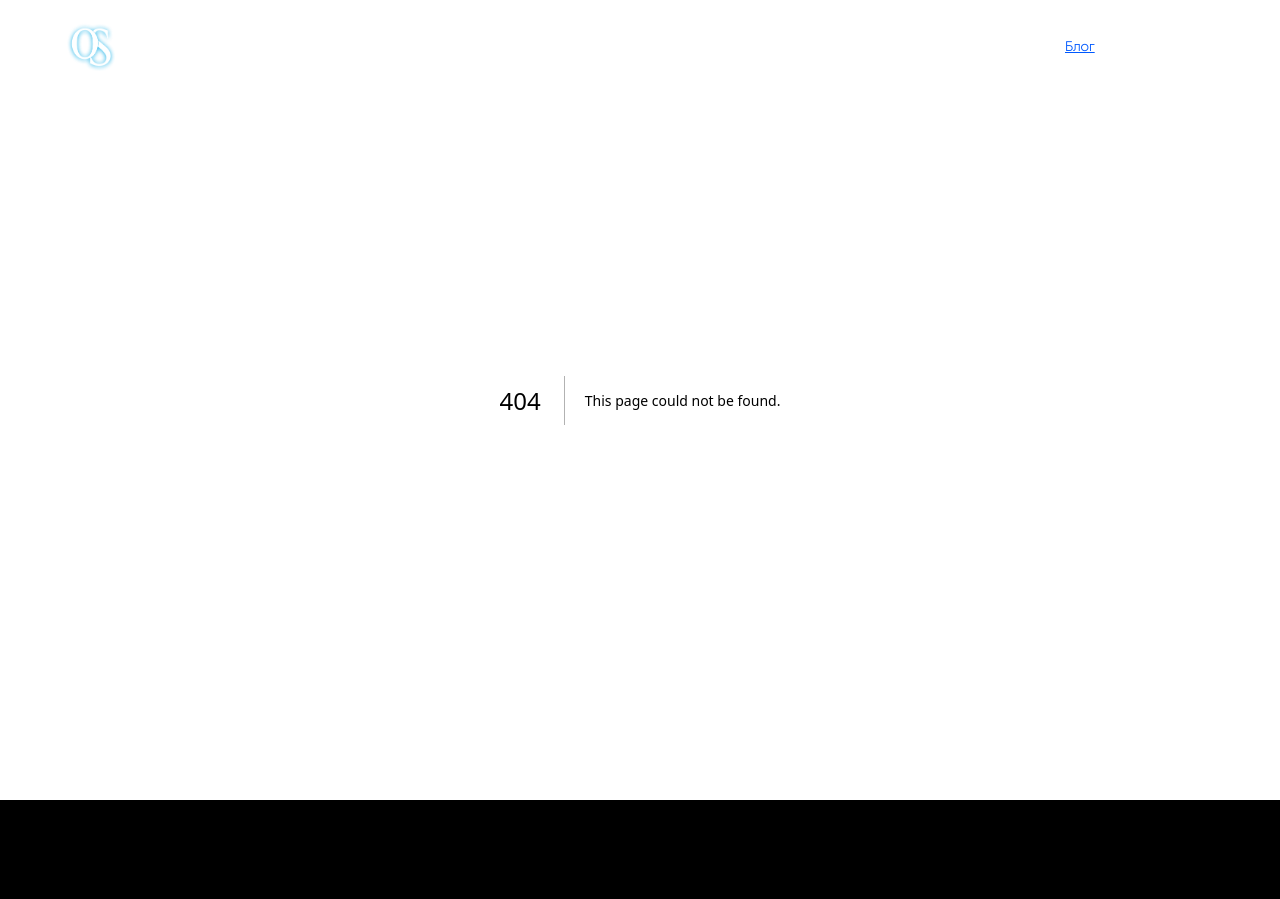
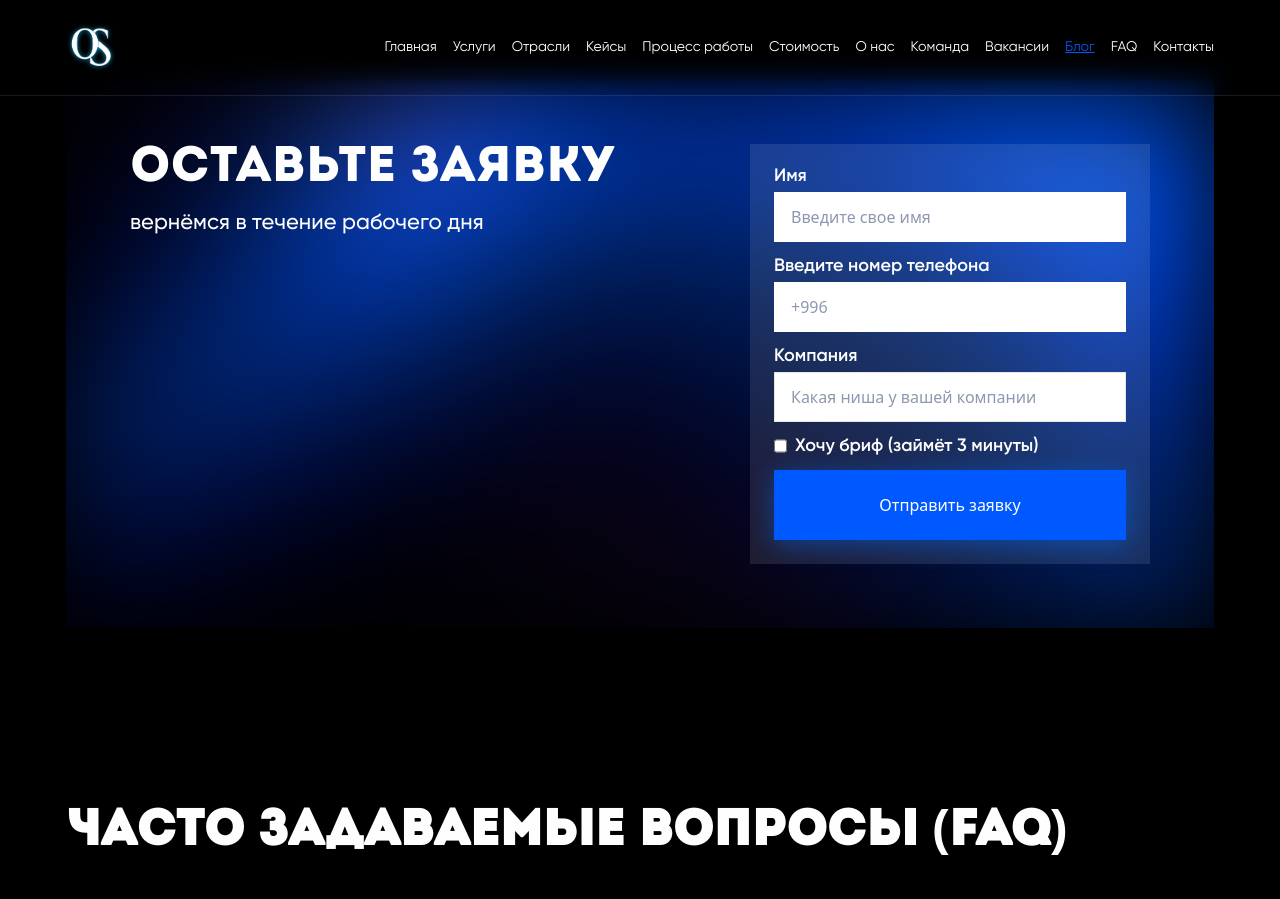
Before and after one commit to IslamAsankojoev/onoysat, a Next.js app: page /blog in a window 1280 px wide. Before the commit this address had no page. Shown: the top 899 px of the page. Built offline with nearby package versions, Linux system fonts and the light colour scheme; a web font is replaced by a local one.

Commit message:
rename pages

```diff
--- a/app/about/page.tsx
+++ b/app/about/page.tsx
@@ -1,6 +1,6 @@
 import { AboutHero, AboutWork, Application, FAQ } from '@/widgets'
 
-export default function Home() {
+export default function AboutPage() {
   return (
     <div>
       <AboutHero />
--- /dev/null
+++ b/app/blog/page.tsx
@@ -0,0 +1,10 @@
+import { Application, FAQ } from '@/widgets'
+
+export default function BlogPage() {
+  return (
+    <div>
+      <Application />
+      <FAQ />
+    </div>
+  )
+}
--- a/app/pricing/page.tsx
+++ b/app/pricing/page.tsx
@@ -1,6 +1,6 @@
 import { Application, FAQ, PricingHero } from '@/widgets'
 
-export default function Home() {
+export default function PricingPage() {
   return (
     <div>
       <PricingHero />
--- a/app/process/page.tsx
+++ b/app/process/page.tsx
@@ -1,6 +1,6 @@
 import { Application, FAQ, ProcessCases, ProcessHero } from '@/widgets'
 
-export default function Home() {
+export default function ProcessPage() {
   return (
     <div>
       <ProcessHero />
--- a/app/services/page.tsx
+++ b/app/services/page.tsx
@@ -1,6 +1,6 @@
 import { Application, FAQ, Services, ServicesHero } from '@/widgets'
 
-export default function Home() {
+export default function ServicesPage() {
   return (
     <div>
       <ServicesHero />
--- a/app/team/page.tsx
+++ b/app/team/page.tsx
@@ -1,6 +1,6 @@
 import { Application, FAQ, TeamHero, TeamRoles } from '@/widgets'
 
-export default function Home() {
+export default function TeamPage() {
   return (
     <div>
       <TeamHero />
--- a/app/vacancies/page.tsx
+++ b/app/vacancies/page.tsx
@@ -1,6 +1,6 @@
 import { Application, FAQ, VacanciesHero } from '@/widgets'
 
-export default function Home() {
+export default function VacanciesPage() {
   return (
     <div>
       <VacanciesHero />
```
